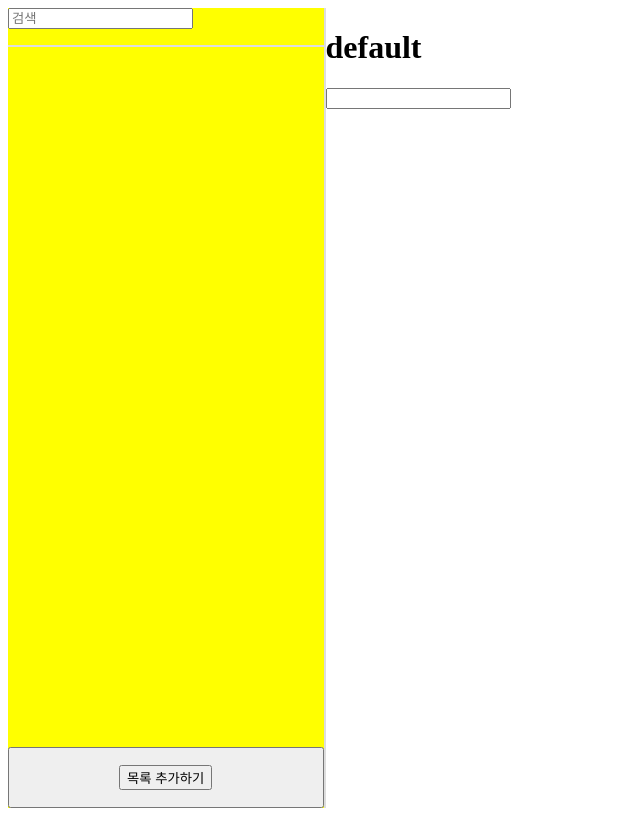
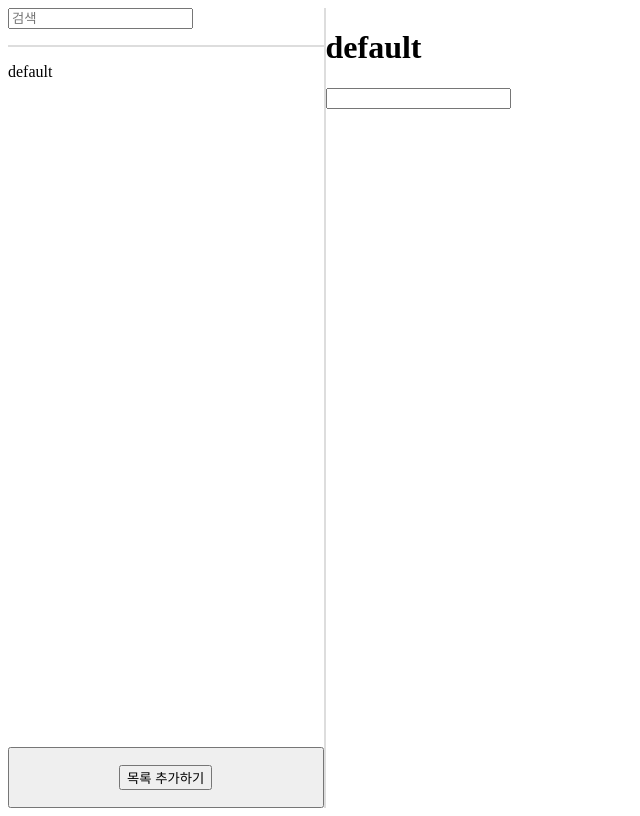
Before and after one commit to deveassy/custom-todolist, a React (Create React App) app: page / in a window 1280 px wide. Shown: the whole page, without its empty margins (0-640 px from the left). Built offline with nearby package versions, Linux system fonts and the light colour scheme.

Commit message:
view 파일 수정

```diff
--- a/src/views/index.tsx
+++ b/src/views/index.tsx
@@ -1,4 +1,4 @@
-import LeftPane from "./left-pane/LeftPane";
+import LeftPane from "./left-pane";
 import RightPane from "./right-pane";
 
 export { LeftPane, RightPane };
--- a/src/views/left-pane/LeftPane.tsx
+++ b/src/views/left-pane/index.tsx
@@ -53,11 +53,15 @@ function LeftPane() {
     else setCollectionName("");
   }, [visible]);
 
+  const handleChange = (e: React.ChangeEvent<HTMLInputElement>) => {
+    console.log(e.target.value);
+  };
+
   return (
     <LeftContainer>
       {/* 검색 input창 */}
       <section>
-        <input placeholder="검색" />
+        <input placeholder="검색" onChange={handleChange} />
       </section>
       <div
         style={{
@@ -69,14 +73,14 @@ function LeftPane() {
       />
       {/* collection List, 추가 form */}
       <section>
-        {collections.map((collection) => {
+        {collections.map((collection) => (
           <div
             key={collection.id}
             onClick={() => handleCollectionItemClick(collection.order)}
           >
             {collection.name}
-          </div>;
-        })}
+          </div>
+        ))}
         <form onSubmit={handleSubmit}>
           <input
             ref={inputRef}
@@ -102,7 +106,6 @@ const LeftContainer = styled.div`
   display: flex;
   flex-direction: column;
   flex: 1;
-  background-color: yellow;
 `;
 
 const AddBtnSection = styled.button`
```
